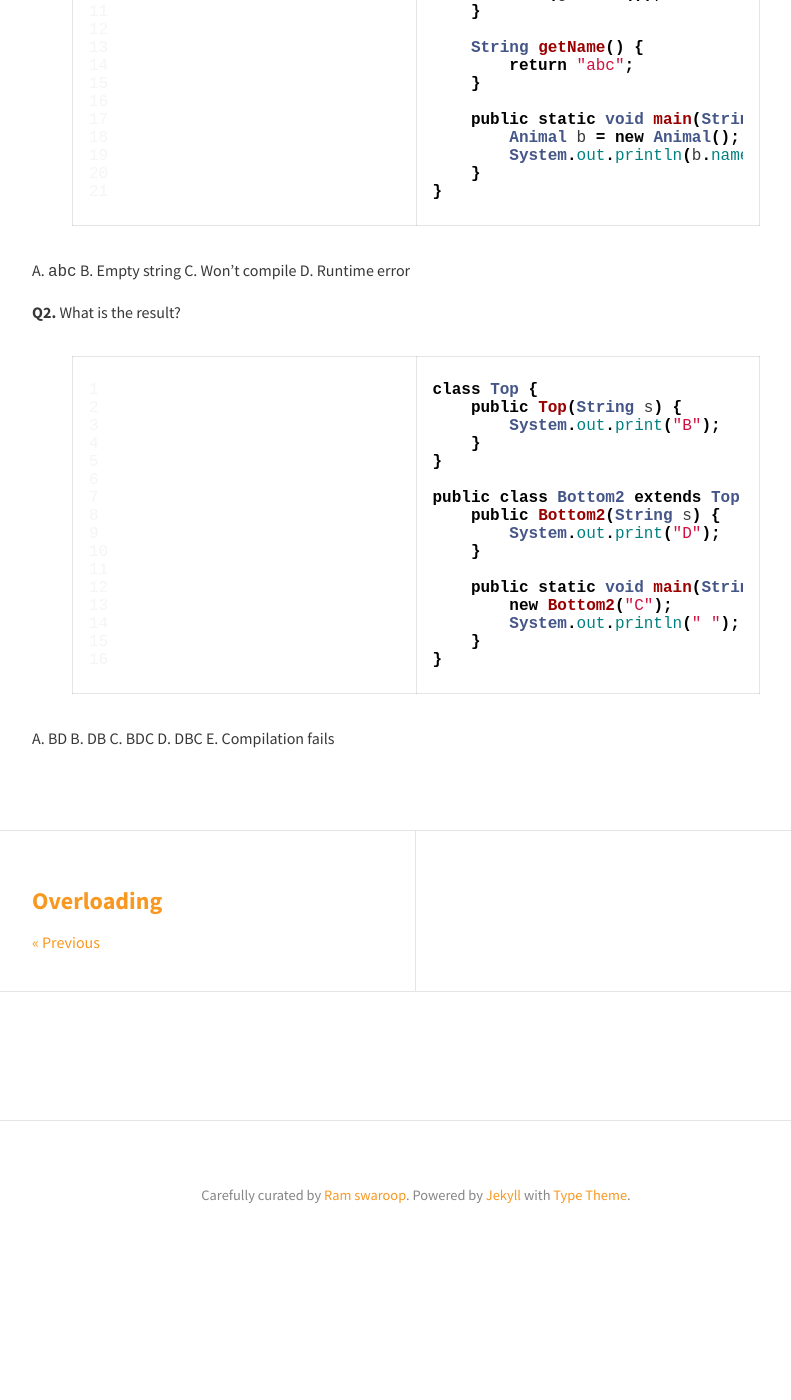
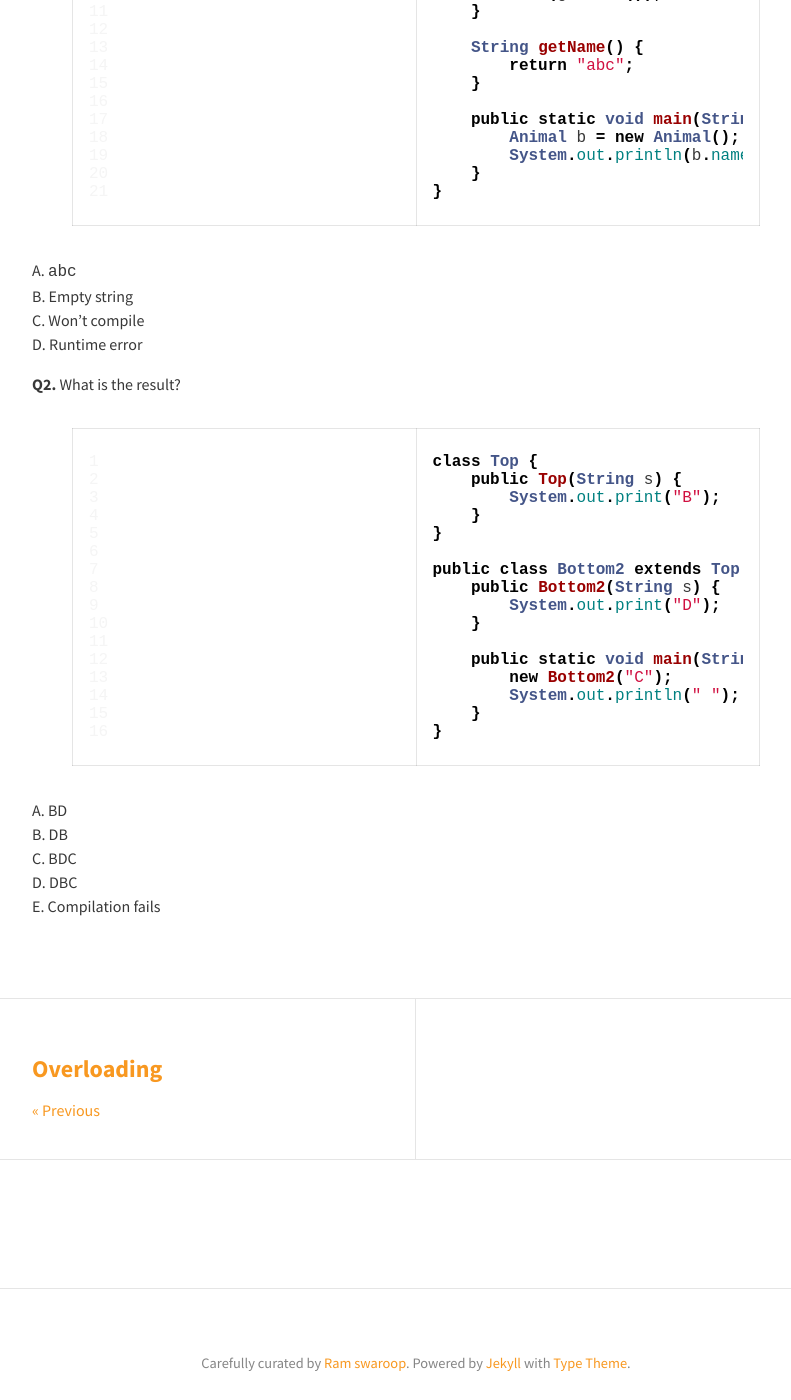
Before and after one commit to rampatra/JavaNotes, a Jekyll site: the page built from _posts/2015-06-30-constructors.md, in a window 1280 px wide and 1400 px high, scrolled down 4165 px. Shown: the whole window, without its empty margins (224-1015 px from the left). Built offline with Jekyll 4.4.1, drawn with Linux system fonts in a browser that asks for light colours; nearby versions of some CDN libraries; comment, search, counter and statistics services are not loaded; before the commit the page ends 5435 px from its top, so only the background shows below that.

Commit message:
formatted text

```diff
--- a/_posts/2015-06-30-constructors.md
+++ b/_posts/2015-06-30-constructors.md
@@ -301,9 +301,9 @@ public class Animal {
 }
 {% endhighlight %}
 
-A. `abc`
-B. Empty string
-C. Won't compile
+A. `abc`<br>
+B. Empty string<br>
+C. Won't compile<br>
 D. Runtime error
 
 __Q2.__ What is the result?
@@ -327,8 +327,8 @@ public class Bottom2 extends Top {
 }
 {% endhighlight %}
 
-A. BD
-B. DB
-C. BDC
-D. DBC
+A. BD<br>
+B. DB<br>
+C. BDC<br>
+D. DBC<br>
 E. Compilation fails
```
